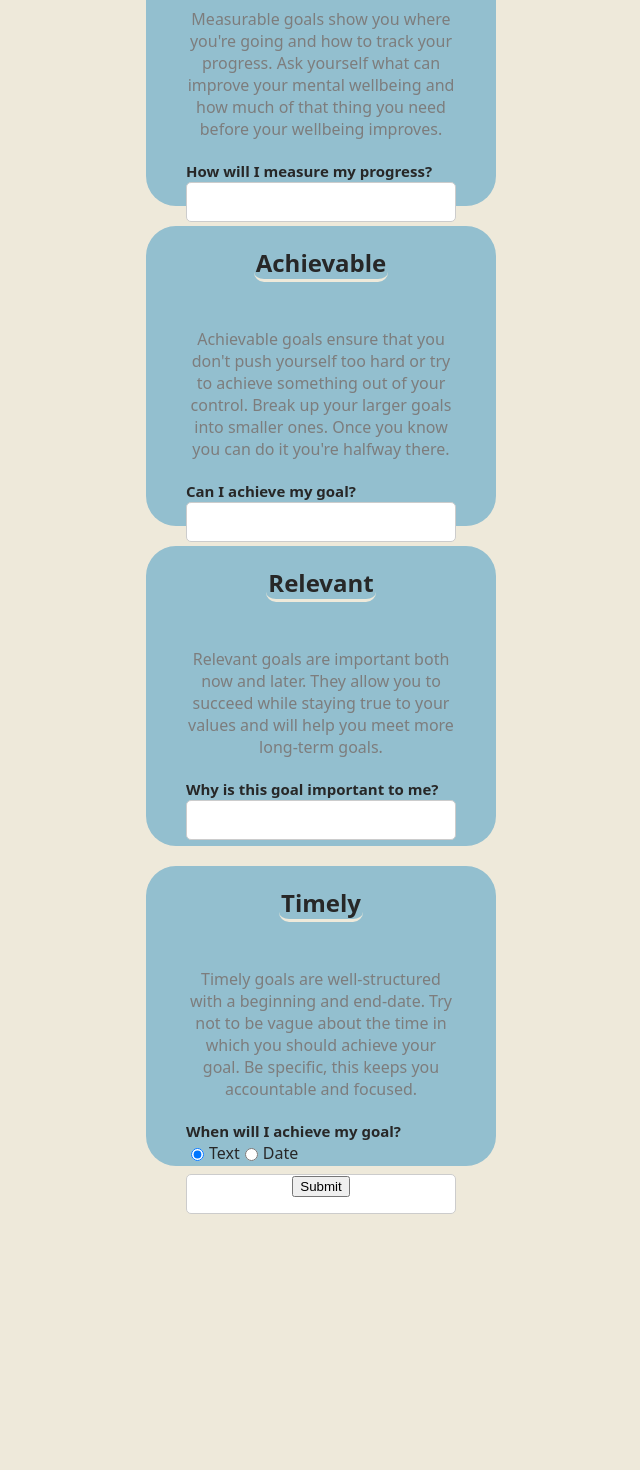
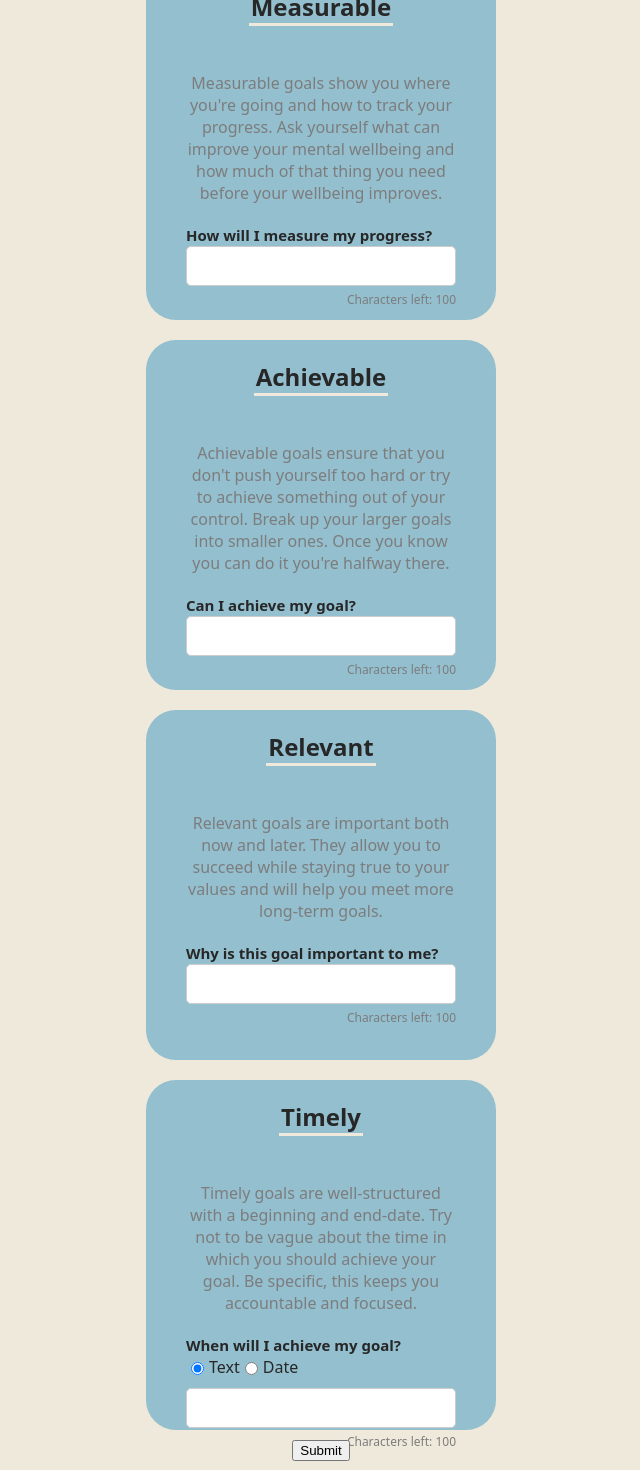
Before and after one commit to CorneliusMoe/Capstone-Cornelius, a Next.js app: page /create in a window 1280 px wide. Shown: the part 746-2216 px from the top of the page, without its empty margins (319-959 px from the left). Before the commit the page ends 1980 px from the top, so only its background shows below. Built offline with nearby package versions, Linux system fonts and the light colour scheme.

Commit message:
add max character count

```diff
--- a/components/Form/index.js
+++ b/components/Form/index.js
@@ -1,4 +1,5 @@
 import { useRouter } from "next/router";
+import { useState } from "react";
 import GoalInput from "@/components/GoalInput/index";
 import { Card } from "../FormCard";
 import styled from "styled-components";
@@ -10,20 +11,30 @@ const StyledForm = styled.form`
   flex-direction: column;
 `;
 
-const StyledButtonsContainer = styled.div`
-  display: flex;
-  justify-content: space-between;
-  margin-top: 20px;
-`;
-
 export default function Form({ addGoal, timelyOption, setTimelyOption }) {
   const router = useRouter();
 
+  const [formData, setFormData] = useState({
+    goalName: "",
+    specific: "",
+    measurable: "",
+    achievable: "",
+    relevant: "",
+    timely: "",
+  });
+
+  function handleFormChange(event) {
+    const { name, value } = event.target;
+    setFormData((prevFormData) => ({
+      ...prevFormData,
+      [name]: value,
+    }));
+  }
+
   function handleSubmit(event) {
     event.preventDefault();
-    const formData = new FormData(event.target);
-    const goalData = Object.fromEntries(formData);
-    addGoal(goalData);
+    // Use formData object directly, no need to create FormData object
+    addGoal(formData);
     router.push("/goallist");
   }
 
@@ -35,6 +46,8 @@ export default function Form({ addGoal, timelyOption, setTimelyOption }) {
           description="Choose a title for your goal"
           label="What name should my goal have?"
           name="goalName"
+          value={formData.goalName}
+          onChange={handleFormChange}
         />
       </Card>
       <Card>
@@ -45,6 +58,8 @@ export default function Form({ addGoal, timelyOption, setTimelyOption }) {
   about what your goal is. You know what to do!"
           label="What is my goal?"
           name="specific"
+          value={formData.specific}
+          onChange={handleFormChange}
         />
       </Card>
       <Card>
@@ -55,6 +70,8 @@ export default function Form({ addGoal, timelyOption, setTimelyOption }) {
         how much of that thing you need before your wellbeing improves."
           label="How will I measure my progress?"
           name="measurable"
+          value={formData.measurable}
+          onChange={handleFormChange}
         />
       </Card>
       <Card>
@@ -66,6 +83,8 @@ export default function Form({ addGoal, timelyOption, setTimelyOption }) {
         halfway there."
           label="Can I achieve my goal?"
           name="achievable"
+          value={formData.achievable}
+          onChange={handleFormChange}
         />
       </Card>
       <Card>
@@ -76,6 +95,8 @@ export default function Form({ addGoal, timelyOption, setTimelyOption }) {
         long-term goals."
           label="Why is this goal important to me?"
           name="relevant"
+          value={formData.relevant}
+          onChange={handleFormChange}
         />
       </Card>
       <Card>
@@ -88,6 +109,8 @@ export default function Form({ addGoal, timelyOption, setTimelyOption }) {
           name="timely"
           timelyOption={timelyOption}
           setTimelyOption={setTimelyOption}
+          value={formData.timely}
+          onChange={handleFormChange}
         />
       </Card>
       <button type="submit">Submit</button>
--- a/components/FormCard/index.js
+++ b/components/FormCard/index.js
@@ -6,8 +6,8 @@ const CardContainer = styled.div`
   margin: 10px 10px 10px 10px;
   min-width: 350px;
   max-width: 350px;
-  min-height: 254px;
-  max-height: 300px;
+  min-height: 233px;
+  max-height: 350px;
   border-radius: 30px;
   display: flex;
   flex-direction: column;
--- a/components/GoalInput/index.js
+++ b/components/GoalInput/index.js
@@ -1,9 +1,12 @@
+import { useEffect, useState } from "react";
 import styled from "styled-components";
 
 const StyledFieldset = styled.fieldset`
   border: none;
   padding: 20px;
   margin: 0;
+  height: 100%;
+  width: 100%;
 `;
 
 const StyledLegend = styled.legend`
@@ -13,7 +16,6 @@ const StyledLegend = styled.legend`
   color: #272727;
   margin-bottom: 10px;
   border-bottom: 3px solid #eee9da;
-  border-radius: 10px;
 `;
 
 const StyledDescription = styled.p`
@@ -64,6 +66,13 @@ const StyledTextInput = styled.input`
   }
 `;
 
+const StyledCharacterCount = styled.div`
+  font-size: 12px;
+  text-align: right;
+  color: #7d7d7d;
+  margin-top: 5px;
+`;
+
 export default function GoalInput({
   title,
   description,
@@ -74,9 +83,52 @@ export default function GoalInput({
   timelyOption,
   setTimelyOption,
 }) {
+  const characterLimits = {
+    goalName: 50,
+    specific: 100,
+    measurable: 100,
+    achievable: 100,
+    relevant: 100,
+    timely: 100,
+  };
+
+  const [characterCount, setCharacterCount] = useState(
+    value ? value.length : 0
+  );
+
+  const [timelyCharacterCount, setTimelyCharacterCount] = useState(
+    value && timelyOption === "text" ? value.length : 0
+  );
+
+  useEffect(() => {
+    if (value) {
+      setCharacterCount(value.length);
+    }
+  }, [value]);
+
+  useEffect(() => {
+    if (timelyOption === "text" && value) {
+      setTimelyCharacterCount(value.length);
+    }
+  }, [timelyOption, value]);
+
+  function handleInputChange(event) {
+    const { name, value } = event.target;
+    const maxLength = characterLimits[name];
+    const truncatedValue = value.slice(0, maxLength);
+    onChange({ target: { name, value: truncatedValue } });
+    if (name === "timely" && timelyOption === "text") {
+      setTimelyCharacterCount(truncatedValue.length);
+    }
+  }
+
   function handleTimelyOptionChange(event) {
     const { value } = event.target;
     setTimelyOption(value);
+    if (value === "text") {
+      onChange({ target: { name: "timely", value: "" } });
+      setTimelyCharacterCount(0);
+    }
   }
   const currentDate = new Date().toISOString().split("T")[0];
 
@@ -111,7 +163,8 @@ export default function GoalInput({
           id={name}
           name={name}
           value={value}
-          onChange={onChange}
+          onChange={handleInputChange}
+          maxLength={characterLimits[name]}
           required
         />
       )}
@@ -132,9 +185,20 @@ export default function GoalInput({
           id={name}
           name={name}
           value={value}
-          onChange={onChange}
+          onChange={handleInputChange}
+          maxLength={characterLimits[name]}
           required
         />
+      )}
+      {name === "timely" && timelyOption === "text" && (
+        <StyledCharacterCount>
+          Characters left: {characterLimits[name] - timelyCharacterCount}
+        </StyledCharacterCount>
+      )}
+      {name !== "timely" && (
+        <StyledCharacterCount>
+          Characters left: {characterLimits[name] - characterCount}
+        </StyledCharacterCount>
       )}
     </StyledFieldset>
   );
```
